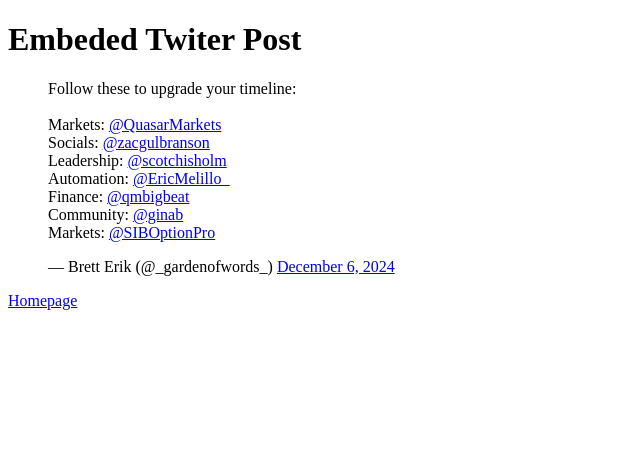
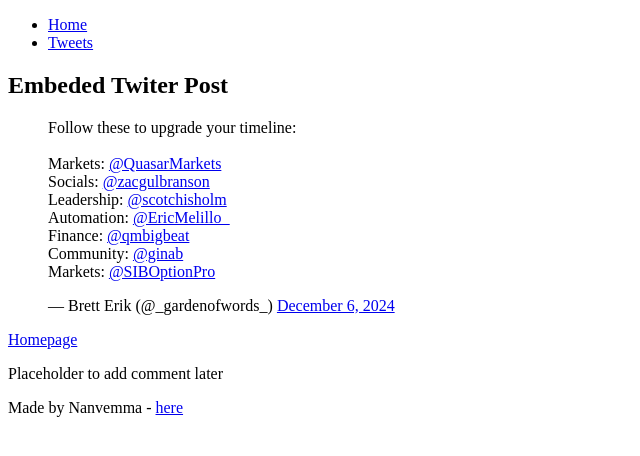
Before and after one commit to Nanvemma/My_First_Portfolio, a plain HTML site: page html_basic/tweets.html in a window 1280 px wide. Shown: the whole page, without its empty margins (0-640 px from the left). Drawn offline with Linux system fonts and the light colour scheme.

Commit message:
Update index.html and tweets.html for new structure

```diff
--- a/html_basic/tweets.html
+++ b/html_basic/tweets.html
@@ -6,12 +6,29 @@
     <title>My Tweets</title>
 </head>
 <body>
-    <h1>Embeded Twiter Post</h1>
+    <header>
+        <ul>
+         <li><a href="index.html">Home</a></li>
+         <li><a href="tweets.html">Tweets</a></li>
+        </ul>
+           </header>
 
-    <blockquote class="twitter-tweet">
-    <p lang="en" dir="ltr">Follow these to upgrade your timeline:<br><br>Markets: <a href="https://twitter.com/QuasarMarkets?ref_src=twsrc%5Etfw">@QuasarMarkets</a><br>Socials: <a href="https://twitter.com/zacgulbranson?ref_src=twsrc%5Etfw">@zacgulbranson</a><br>Leadership: <a href="https://twitter.com/scotchisholm?ref_src=twsrc%5Etfw">@scotchisholm</a><br>Automation: <a href="https://twitter.com/EricMelillo_?ref_src=twsrc%5Etfw">@EricMelillo_</a><br>Finance: <a href="https://twitter.com/qmbigbeat?ref_src=twsrc%5Etfw">@qmbigbeat</a><br>Community: <a href="https://twitter.com/ginab?ref_src=twsrc%5Etfw">@ginab</a><br>Markets: <a href="https://twitter.com/SIBOptionPro?ref_src=twsrc%5Etfw">@SIBOptionPro</a></p>&mdash; Brett Erik (@_gardenofwords_) <a href="https://twitter.com/_gardenofwords_/status/1865139778179731500?ref_src=twsrc%5Etfw">December 6, 2024</a></blockquote> <script async src="https://platform.twitter.com/widgets.js" charset="utf-8"></script>
+           <main>
+            <article>
+                <h1>Embeded Twiter Post</h1>
 
-    <p><a href="index.html">Homepage</a></p>
+                <blockquote class="twitter-tweet">
+                <p lang="en" dir="ltr">Follow these to upgrade your timeline:<br><br>Markets: <a href="https://twitter.com/QuasarMarkets?ref_src=twsrc%5Etfw">@QuasarMarkets</a><br>Socials: <a href="https://twitter.com/zacgulbranson?ref_src=twsrc%5Etfw">@zacgulbranson</a><br>Leadership: <a href="https://twitter.com/scotchisholm?ref_src=twsrc%5Etfw">@scotchisholm</a><br>Automation: <a href="https://twitter.com/EricMelillo_?ref_src=twsrc%5Etfw">@EricMelillo_</a><br>Finance: <a href="https://twitter.com/qmbigbeat?ref_src=twsrc%5Etfw">@qmbigbeat</a><br>Community: <a href="https://twitter.com/ginab?ref_src=twsrc%5Etfw">@ginab</a><br>Markets: <a href="https://twitter.com/SIBOptionPro?ref_src=twsrc%5Etfw">@SIBOptionPro</a></p>&mdash; Brett Erik (@_gardenofwords_) <a href="https://twitter.com/_gardenofwords_/status/1865139778179731500?ref_src=twsrc%5Etfw">December 6, 2024</a></blockquote> <script async src="https://platform.twitter.com/widgets.js" charset="utf-8"></script>
 
+                <p><a href="index.html">Homepage</a></p>
+
+            </article>
+            <aside>
+                <p>Placeholder to add comment later</p>
+            </aside>
+           </main>
+           <footer>
+            <p>Made by Nanvemma - <a href="https://www.alxafrica.com/" target="_blank"> here</a></p>
+           </footer>
 </body>
 </html>
```
Also changed, not shown: html_basic/index.html (+18 -0 lines).
